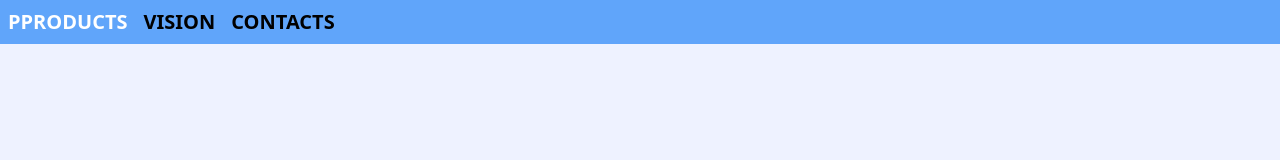
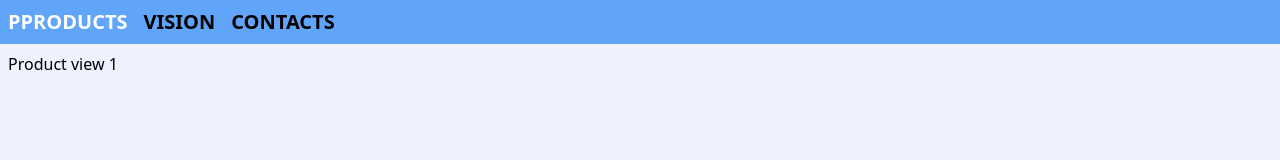
Before and after one commit to baroniunas91/React_eshop, a React (Create React App) app in the folder my-eshop/: page /product/1 in a window 1280 px wide. Shown: the top 160 px of the page. Built offline with nearby package versions, Linux system fonts and the light colour scheme.

Commit message:
Add Product.jsx and dynamic routing according product id

```diff
--- a/my-eshop/src/App.jsx
+++ b/my-eshop/src/App.jsx
@@ -1,6 +1,7 @@
 import { BrowserRouter as Router, Route, Switch } from 'react-router-dom';
 import Contacts from './contacts/Contacts';
 import NavBar from './nav-bar/NavBar';
+import Product from './products/components/Product';
 import Products from './products/Products';
 import Vision from './vision/Vision';
 
@@ -12,8 +13,11 @@ function App() {
     </header>
     <main className="p-2">
       <Switch>
-      <Route exact path="/">
+        <Route exact path="/">
           <Products />
+        </Route>
+        <Route path="/product/:id">
+          <Product />
         </Route>
         <Route path="/vision">
           <Vision />
--- a/my-eshop/src/common/components/Card.jsx
+++ b/my-eshop/src/common/components/Card.jsx
@@ -4,7 +4,7 @@ import clsx from "clsx"
 
 function Card({ className, isRound, children }) {
     return (
-        <div className={clsx('bg-white', 'border', 'shadow', 'p-2', isRound && 'rounded', className)}>
+        <div className={clsx('bg-white', 'border', 'shadow', 'p-2', isRound && 'rounded', className, 'flex', 'flex-col')}>
             {children}
         </div>
     )
--- a/my-eshop/src/products/Products.jsx
+++ b/my-eshop/src/products/Products.jsx
@@ -8,9 +8,7 @@ function Products() {
         const getProducts = async () => {
             const response = await fetch('https://fakestoreapi.com/products')
             const products = await response.json();
-
             setProducts(products);
-
         }
         getProducts();
     }, []);
@@ -18,7 +16,7 @@ function Products() {
     return (
         <ul className="flex flex-wrap">
             {products.map((x) => (
-                <ProductCard key={x.id} image={x.image} title={x.title} price={x.price}/>
+                <ProductCard key={x.id} id={x.id} image={x.image} title={x.title} price={x.price}/>
             ))}
         </ul>
     );
--- /dev/null
+++ b/my-eshop/src/products/components/Product.jsx
@@ -0,0 +1,14 @@
+import { useParams } from "react-router"
+
+function Product() {
+
+    const { id } = useParams();
+
+    return (
+        <div>
+            Product view {id}
+        </div>
+    )
+}
+
+export default Product
--- a/my-eshop/src/products/components/ProductCard.jsx
+++ b/my-eshop/src/products/components/ProductCard.jsx
@@ -1,6 +1,7 @@
-import Card from "../../common/components/Card"
+import Card from "../../common/components/Card";
+import { Link } from "react-router-dom";
 
-function ProductCard({image, title, price}) {
+function ProductCard({id, image, title, price}) {
     return (
         <li className="p-2">
             <Card className="w-64 h-80" isRound>
@@ -11,6 +12,9 @@ function ProductCard({image, title, price}) {
                 <div className="text-center font-bold truncate" title={title}>{title}</div>
 
                 <div className="text-center">{price}$</div>
+                <div className="flex justify-center uppercase">
+                    <Link className="bg-blue-500 hover:bg-blue-700 text-white font-bold py-1 px-4 rounded" to ={`/product/${id}`}>view</Link>
+                </div>
             </Card>
         </li>
     )
```
